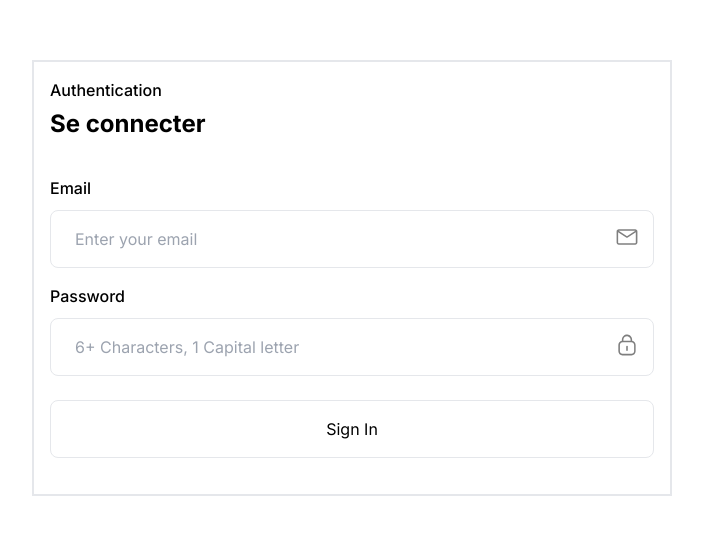
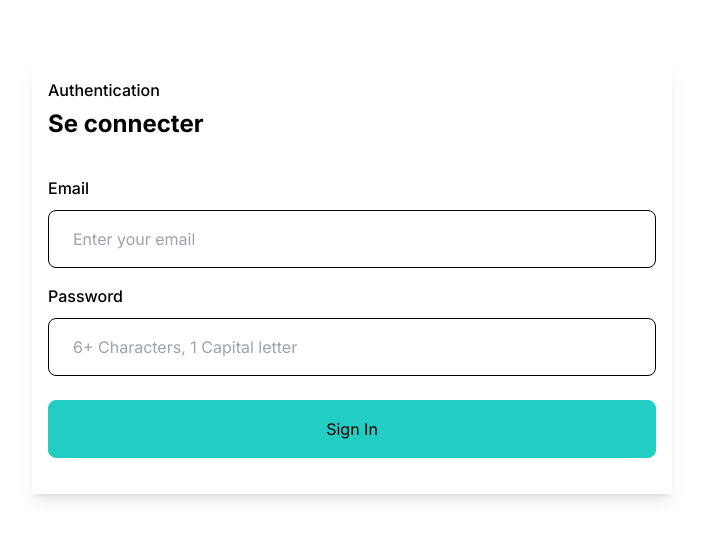
Before and after one commit to challenge-2-esgi/Challenge3, a Next.js app in the folder front/: page /login in a window 1280 px wide. Shown: the part 122-662 px from the top of the page, without its empty margins (288-991 px from the left). Built offline with nearby package versions, Linux system fonts and the light colour scheme; no server answers.

Commit message:
add colors in tailwin config file

```diff
--- a/front/src/app/login/page.js
+++ b/front/src/app/login/page.js
@@ -32,7 +32,7 @@ export default () => {
         <>
             <div className="rounded-sm bg-white shadow-default">
                 <div className="flex h-screen flex-wrap items-center justify-center">
-                    <div className="w-full border-stroke xl:w-1/2 xl:border-2">
+                    <div className="w-full border-stroke xl:w-1/2 shadow-lg">
                         <div className="w-full p-4 sm:p-12.5 xl:p-17.5">
                             <span className="mb-1.5 block font-medium">
                                 Authentication
@@ -120,7 +120,7 @@ export default () => {
                                     <input
                                         type="submit"
                                         value="Sign In"
-                                        className="w-full cursor-pointer rounded-lg border border-primary bg-primary p-4 transition hover:bg-opacity-90 hover:bg-blue-500"
+                                        className="w-full cursor-pointer rounded-lg border border-primary bg-primary p-4 transition hover:bg-opacity-90 hover:bg-blue-700"
                                     />
                                 </div>
                             </form>
--- a/front/tailwind.config.js
+++ b/front/tailwind.config.js
@@ -13,6 +13,12 @@ module.exports = {
                     'conic-gradient(from 180deg at 50% 50%, var(--tw-gradient-stops))',
             },
         },
+        colors: {
+            'primary': '#22cec3',
+            'secondary': '#FFFFFF',
+            'accent': '#868383',
+            'background': '#fbfbff',
+        }
     },
     plugins: [],
 }
```
